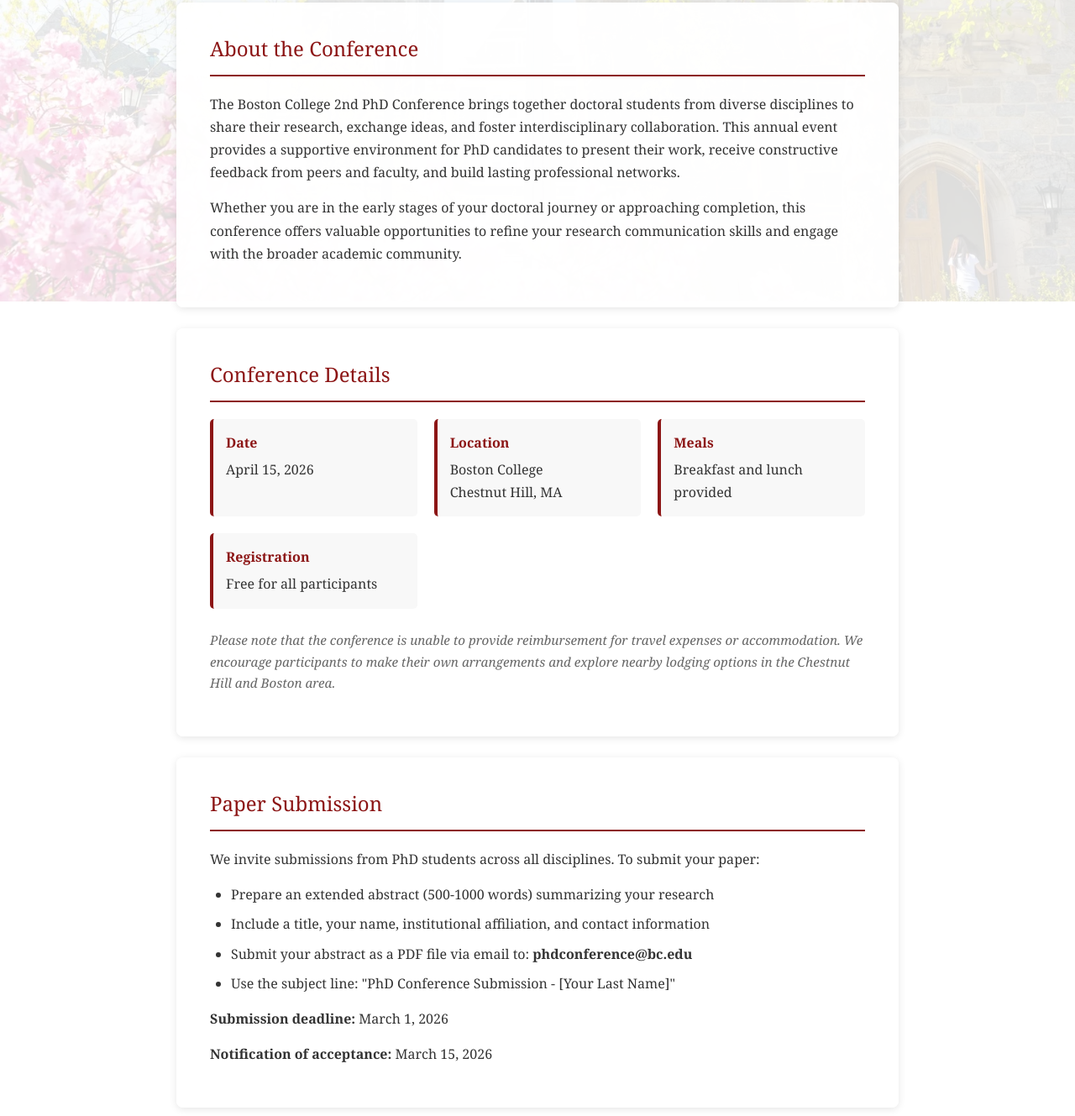
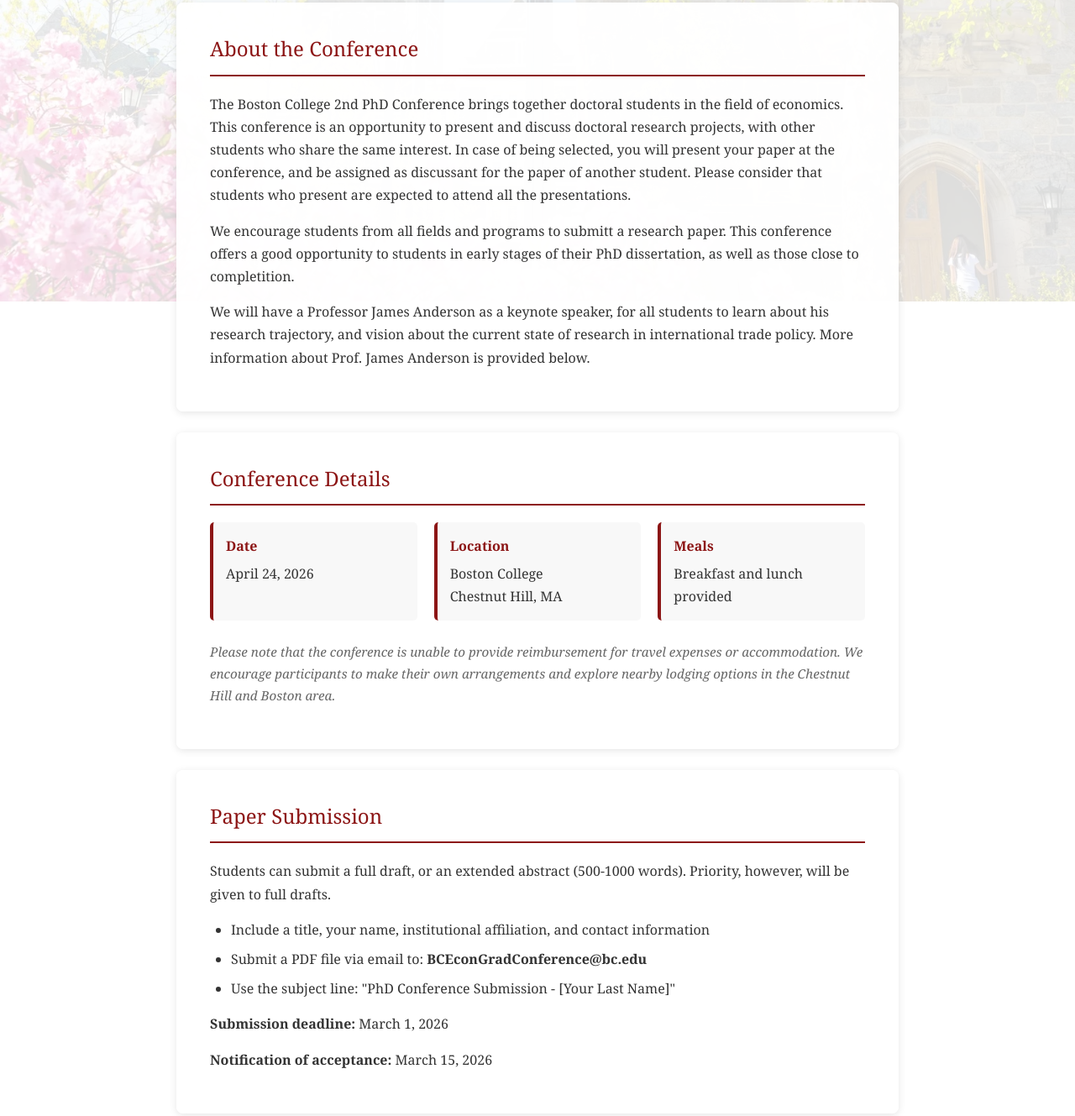
Before and after one commit to BCEconGradConference/BCEconGradConference.github.io, a plain HTML site: page index.html in a window 1280 px wide. Shown: the part 441-1770 px from the top of the page at 84% size. Drawn offline with Linux system fonts and the light colour scheme.

Commit message:
Add files via upload

```diff
--- a/index.html
+++ b/index.html
@@ -190,16 +190,16 @@
         <section id="about">
             <h2>About the Conference</h2>
             <p>
-                The Boston College 2nd PhD Conference brings together doctoral students from diverse disciplines
-                to share their research, exchange ideas, and foster interdisciplinary collaboration. This annual
-                event provides a supportive environment for PhD candidates to present their work, receive
-                constructive feedback from peers and faculty, and build lasting professional networks.
+                The Boston College 2nd PhD Conference brings together doctoral students in the field of economics. This conference is an opportunity to present and discuss doctoral research projects, with other students who share the same interest. In case of being selected, you will present your paper at the conference, and be assigned as discussant for the paper of another student. Please consider that students who present are expected to attend all the presentations.
             </p>
             <p>
-                Whether you are in the early stages of your doctoral journey or approaching completion, this
-                conference offers valuable opportunities to refine your research communication skills and engage
-                with the broader academic community.
+                We encourage students from all fields and programs to submitt a research paper. This conference offers a good opportunity to students in early stages of their PhD dissertation, as well as those close to completition.
             </p>
+
+            <p>
+                We will have a Professor James Anderson as a keynote speaker, for all students to learn about his research trajectory, and vision about the current state of research in international trade policy. More information about Prof. James Anderson is provided below.
+            </p>
+
         </section>
 
         <section id="details">
@@ -207,7 +207,7 @@
             <div class="info-grid">
                 <div class="info-item">
                     <strong>Date</strong>
-                    April 15, 2026
+                    April 24, 2026
                 </div>
                 <div class="info-item">
                     <strong>Location</strong>
@@ -217,10 +217,6 @@
                 <div class="info-item">
                     <strong>Meals</strong>
                     Breakfast and lunch provided
-                </div>
-                <div class="info-item">
-                    <strong>Registration</strong>
-                    Free for all participants
                 </div>
             </div>
             <p class="note" style="margin-top: 25px;">
@@ -232,11 +228,10 @@
 
         <section id="submission">
             <h2>Paper Submission</h2>
-            <p>We invite submissions from PhD students across all disciplines. To submit your paper:</p>
+            <p>Students can submit a full draft, or an extended abstract (500-1000 words). Priority, however, will be given to full drafts.</p>
             <ul>
-                <li>Prepare an extended abstract (500-1000 words) summarizing your research</li>
                 <li>Include a title, your name, institutional affiliation, and contact information</li>
-                <li>Submit your abstract as a PDF file via email to: <strong>phdconference@bc.edu</strong></li>
+                <li>Submit a PDF file via email to: <strong>BCEconGradConference@bc.edu</strong></li>
                 <li>Use the subject line: "PhD Conference Submission - [Your Last Name]"</li>
             </ul>
             <p><strong>Submission deadline:</strong> March 1, 2026</p>
@@ -266,7 +261,7 @@
 
         <footer>
             <p>Boston College 2nd PhD Conference | Department of Economics</p>
-            <p>For inquiries, please contact phdconference@bc.edu</p>
+            <p>For inquiries, please contact BCEconGradConference@bc.edu</p>
         </footer>
     </div>
 </body>
```
